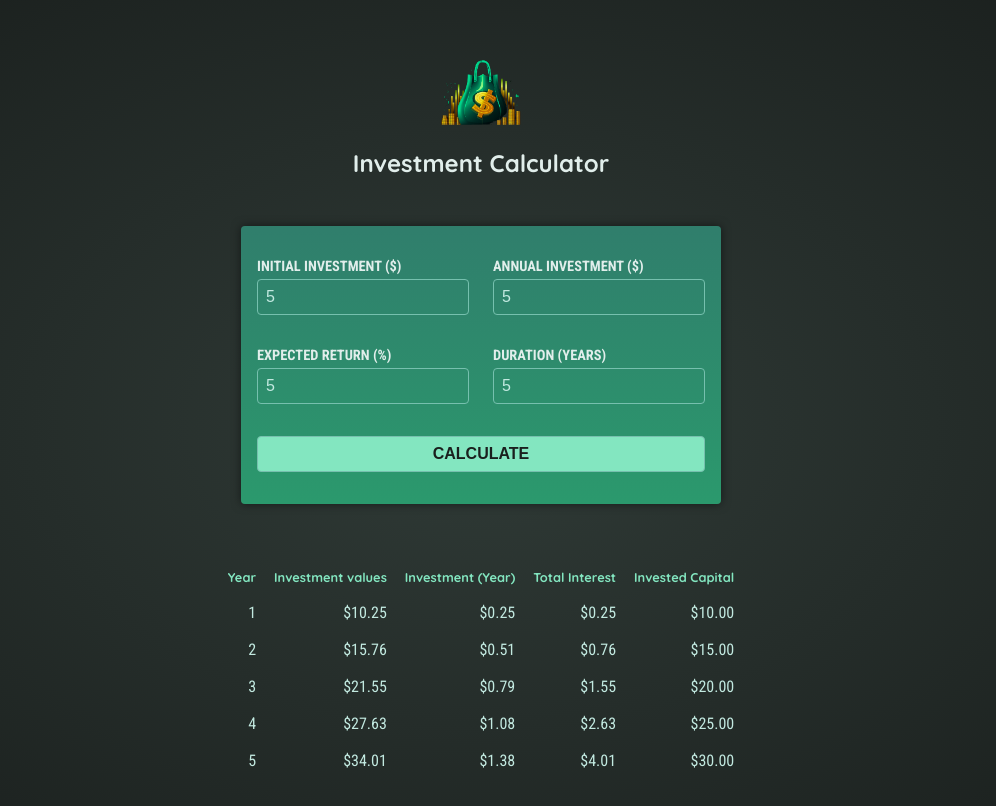
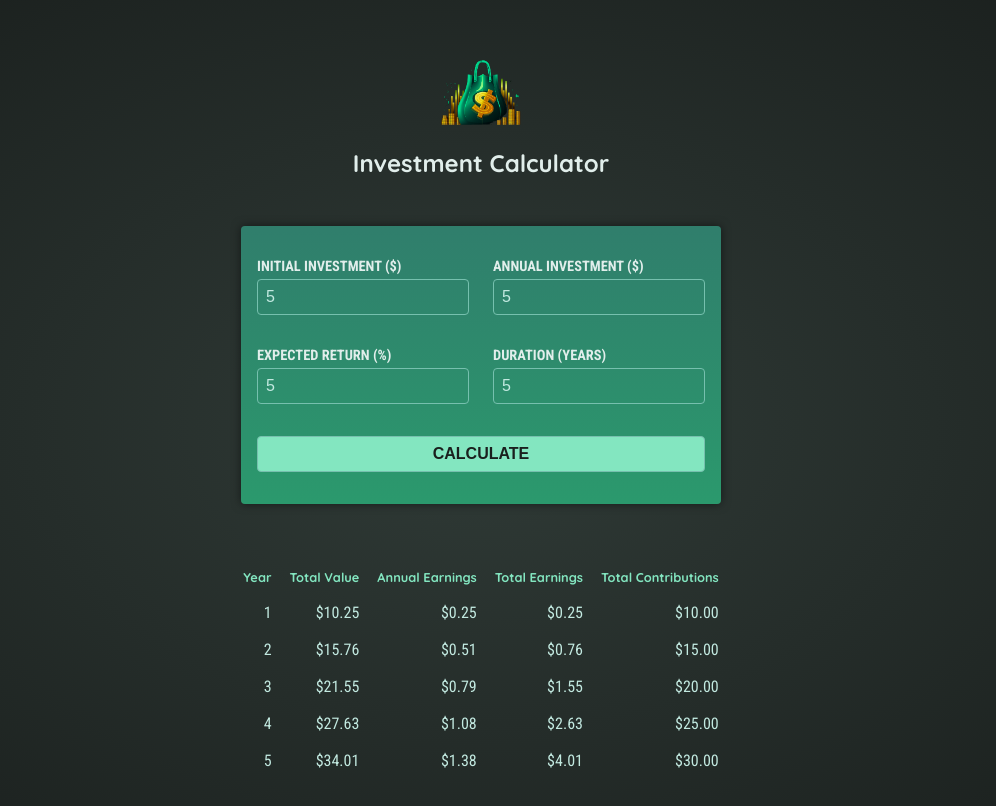
Before and after one commit to rafaelcesar0/01-starting-project, an Angular app: page / in a window 1280 px wide. Both pictures are taken after typing "5", "5", "5", "5" into the empty fields and a click on the button "CALCULATE". Shown: the top 806 px of the page, without its empty margins (159-1155 px from the left). Built offline with nearby package versions, Linux system fonts and the light colour scheme.

Commit message:
refactro: upd columns names

```diff
--- a/src/app/shared/components/investment-results/investment-results.component.html
+++ b/src/app/shared/components/investment-results/investment-results.component.html
@@ -5,10 +5,10 @@
     <thead>
       <tr>
         <th>Year</th>
-        <th>Investment values</th>
-        <th>Investment (Year)</th>
-        <th>Total Interest</th>
-        <th>Invested Capital</th>
+        <th>Total Value</th>
+        <th>Annual Earnings</th>
+        <th>Total Earnings</th>
+        <th>Total Contributions</th>
       </tr>
     </thead>
 
```
